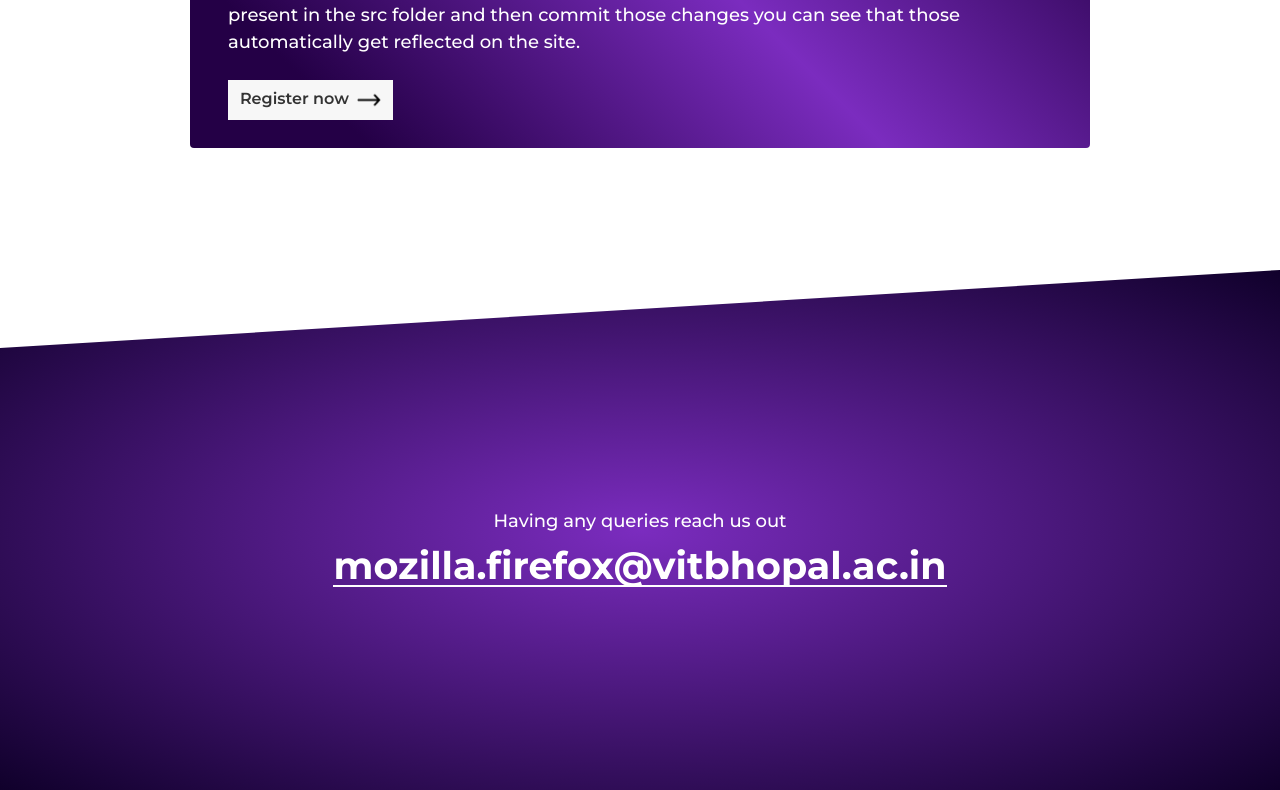
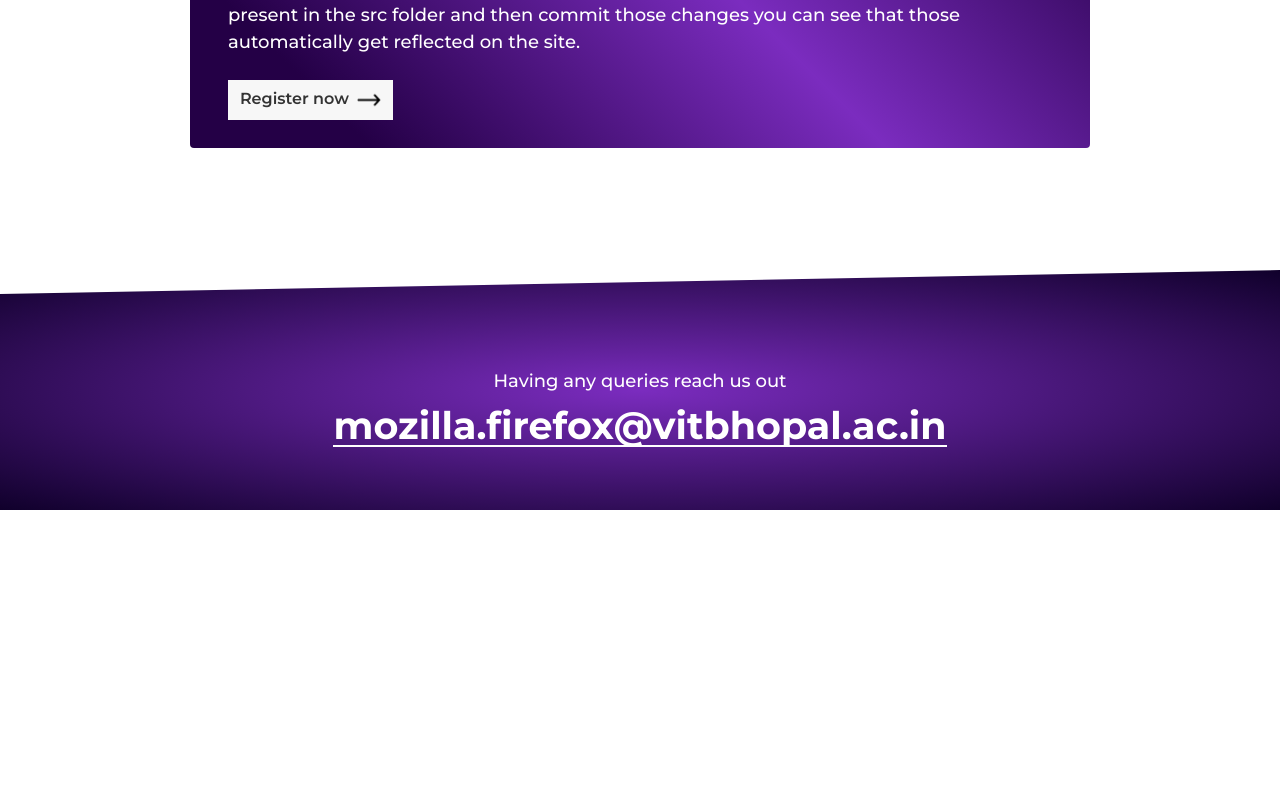
Before and after one commit to tejasva-087/mozilla-firefox-event-management-site, a React (Vite) app: page / in a window 1280 px wide. Shown: the part 1893-2683 px from the top of the page. After the commit the page ends 2403 px from the top, so only its background shows below. Built offline with nearby package versions, Linux system fonts and the light colour scheme.

Commit message:
changing some styles

```diff
--- a/src/layouts/Footer.css
+++ b/src/layouts/Footer.css
@@ -1,5 +1,5 @@
 .footer {
-  height: 65vh;
+  height: 30vh;
   display: flex;
   align-items: center;
   justify-content: center;
@@ -8,7 +8,7 @@
   background-size: cover;
   background-repeat: no-repeat;
   color: #fff;
-  clip-path: polygon(0% 15%, 100% 0%, 100% 100%, 0% 100%);
+  clip-path: polygon(0% 10%, 100% 0%, 100% 100%, 0% 100%);
   padding-top: 3.4rem;
 }
 
```
